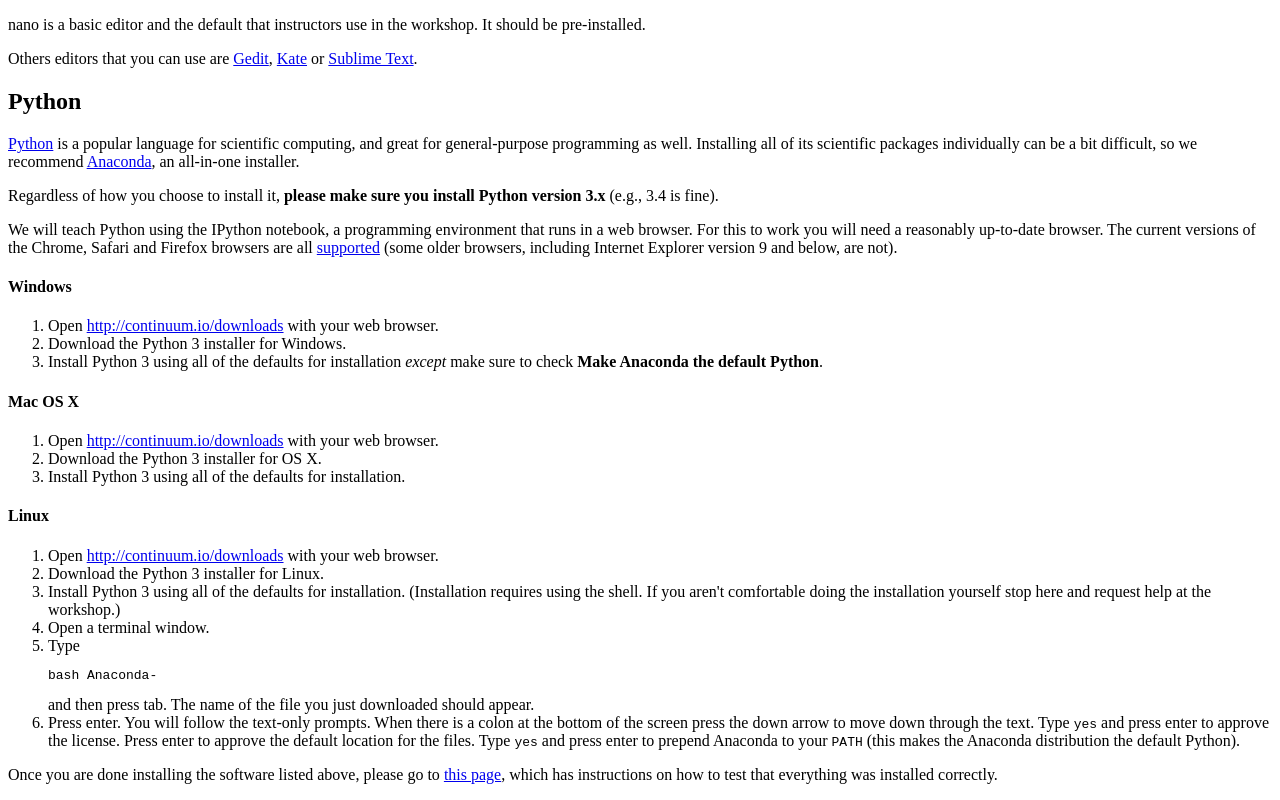
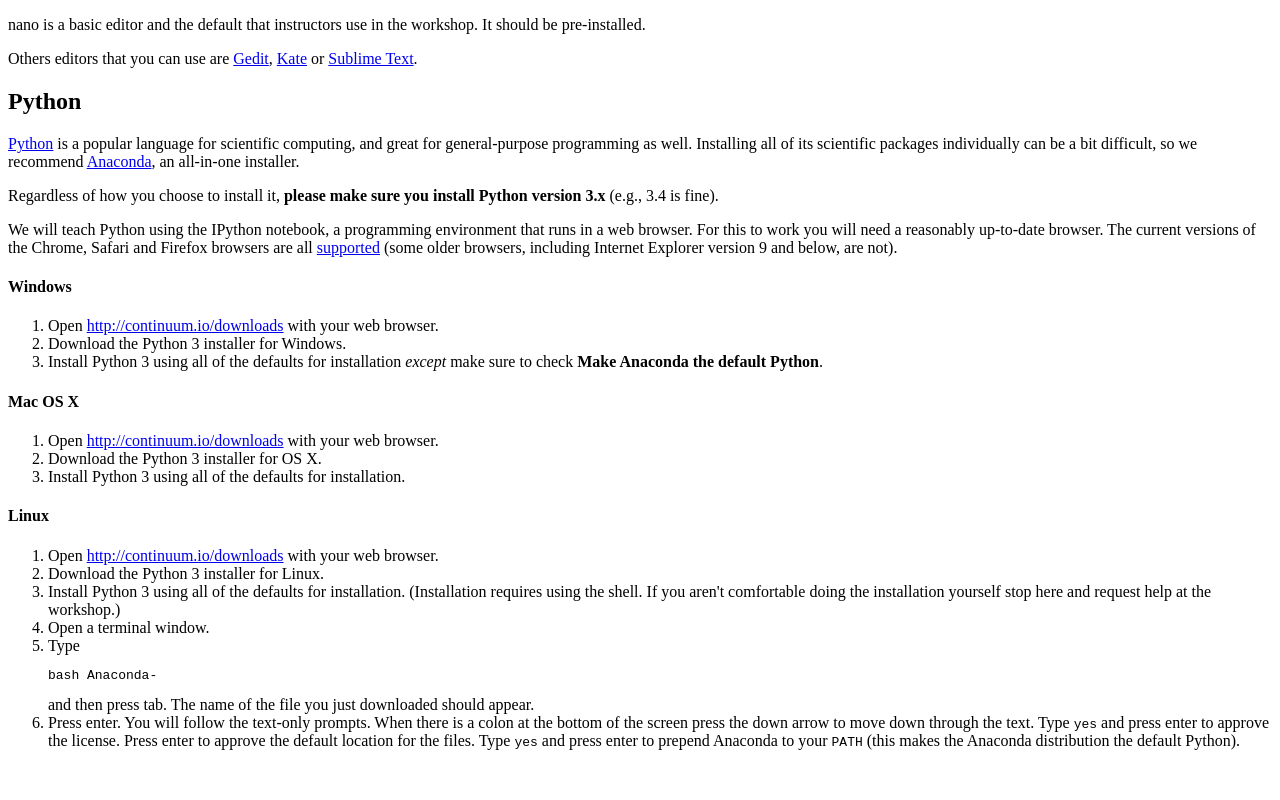
Before and after one commit to rachelslaybaugh/NE24, a plain HTML site: page index.html in a window 1280 px wide. Shown: the part 1529-2329 px from the top of the page. After the commit the page ends 2295 px from the top, so only its background shows below. Drawn offline with Linux system fonts and the light colour scheme.

Commit message:
removed broken link in setup.

```diff
--- a/index.html
+++ b/index.html
@@ -413,9 +413,4 @@
       </ol>
     </div>
   </div>
-  <p>
-  Once you are done installing the software listed above,
-  please go to <a href="setup/index.html">this page</a>,
-  which has instructions on how to test that everything was installed correctly.
-  </p>
 </div> <!-- End of 'Python' section. -->
```
